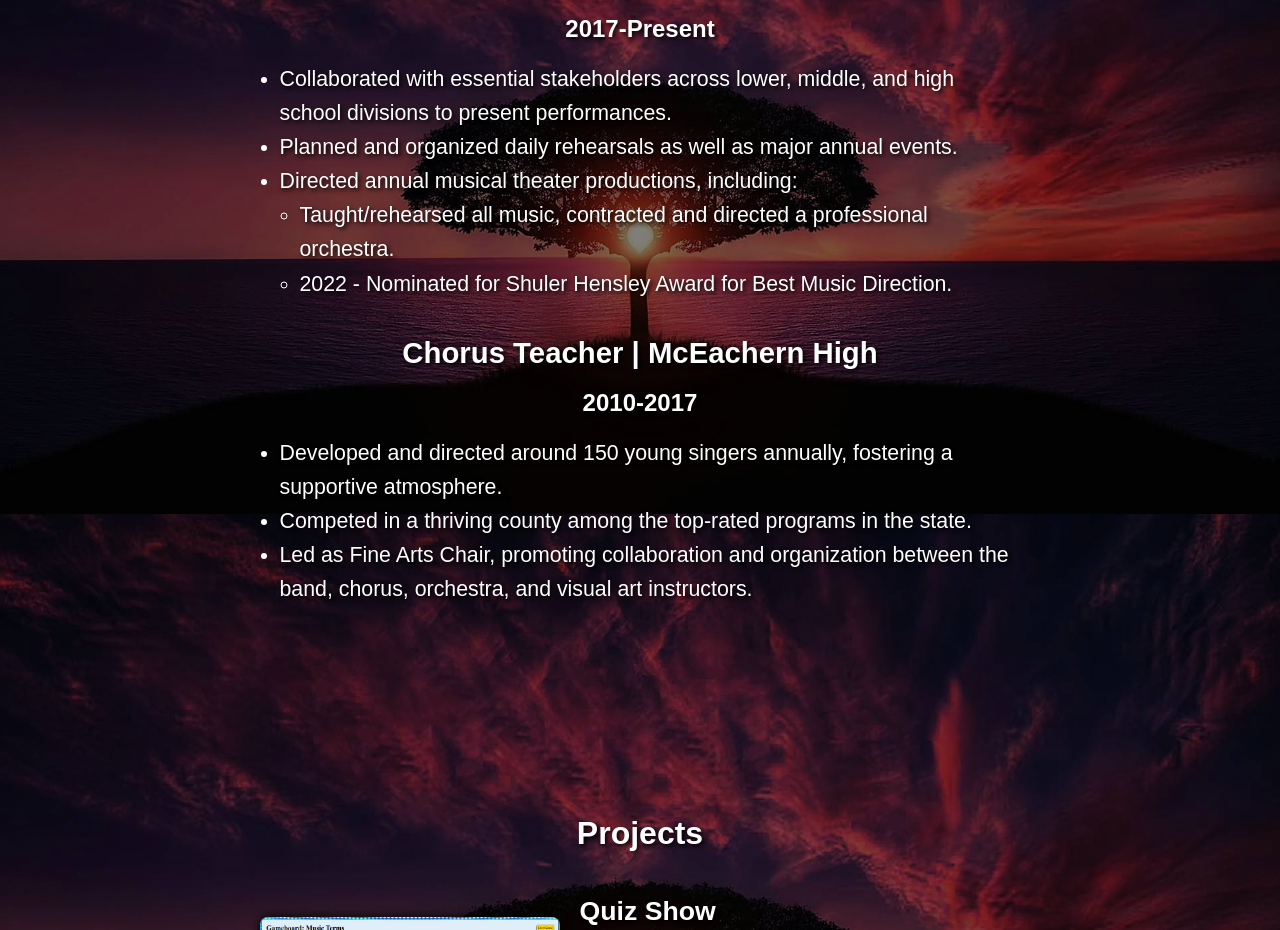
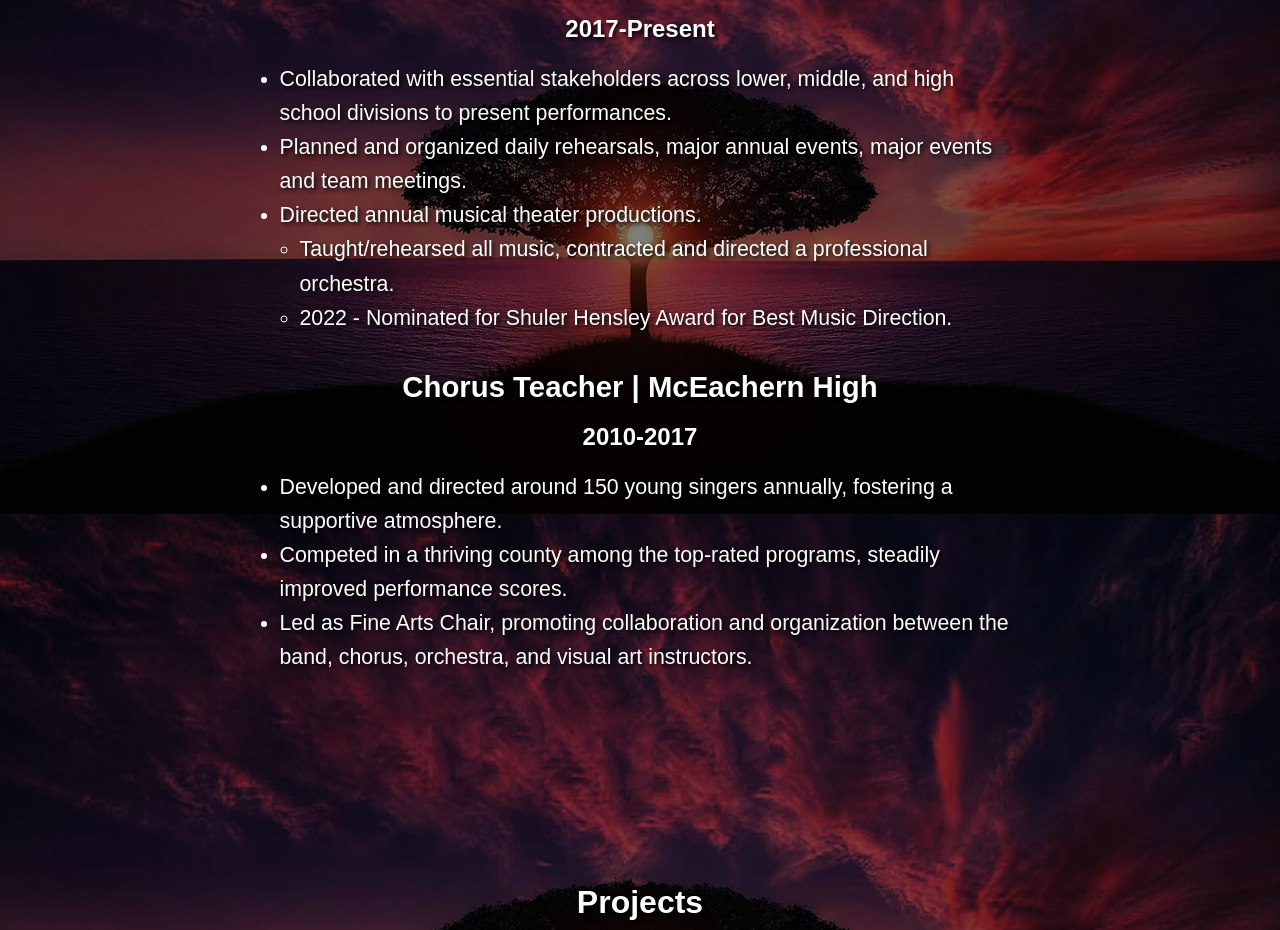
Before and after one commit to Wbradmeyer/vitePortfolio, a Vue app: page / in a window 1280 px wide. Shown: the part 1086-2016 px from the top of the page. Built offline with nearby package versions, Linux system fonts and the light colour scheme.

Commit message:
match work hist bullets to resume

```diff
--- a/src/components/WorkExperience.vue
+++ b/src/components/WorkExperience.vue
@@ -6,8 +6,8 @@ const workHistory = [
         duration: "2017-Present",
         responsibilities: [
             "Collaborated with essential stakeholders across lower, middle, and high school divisions to present performances.",
-            "Planned and organized daily rehearsals as well as major annual events.",
-            "Directed annual musical theater productions, including:",
+            "Planned and organized daily rehearsals, major annual events, major events and team meetings.",
+            "Directed annual musical theater productions.",
         ],
         subResponsibilities: [
             "Taught/rehearsed all music, contracted and directed a professional orchestra.",
@@ -20,7 +20,7 @@ const workHistory = [
         duration: "2010-2017",
         responsibilities: [
             "Developed and directed around 150 young singers annually, fostering a supportive atmosphere.",
-            "Competed in a thriving county among the top-rated programs in the state.",
+            "Competed in a thriving county among the top-rated programs, steadily improved performance scores.",
             "Led as Fine Arts Chair, promoting collaboration and organization between the band, chorus, orchestra, and visual art instructors.",
         ],
     },
```
